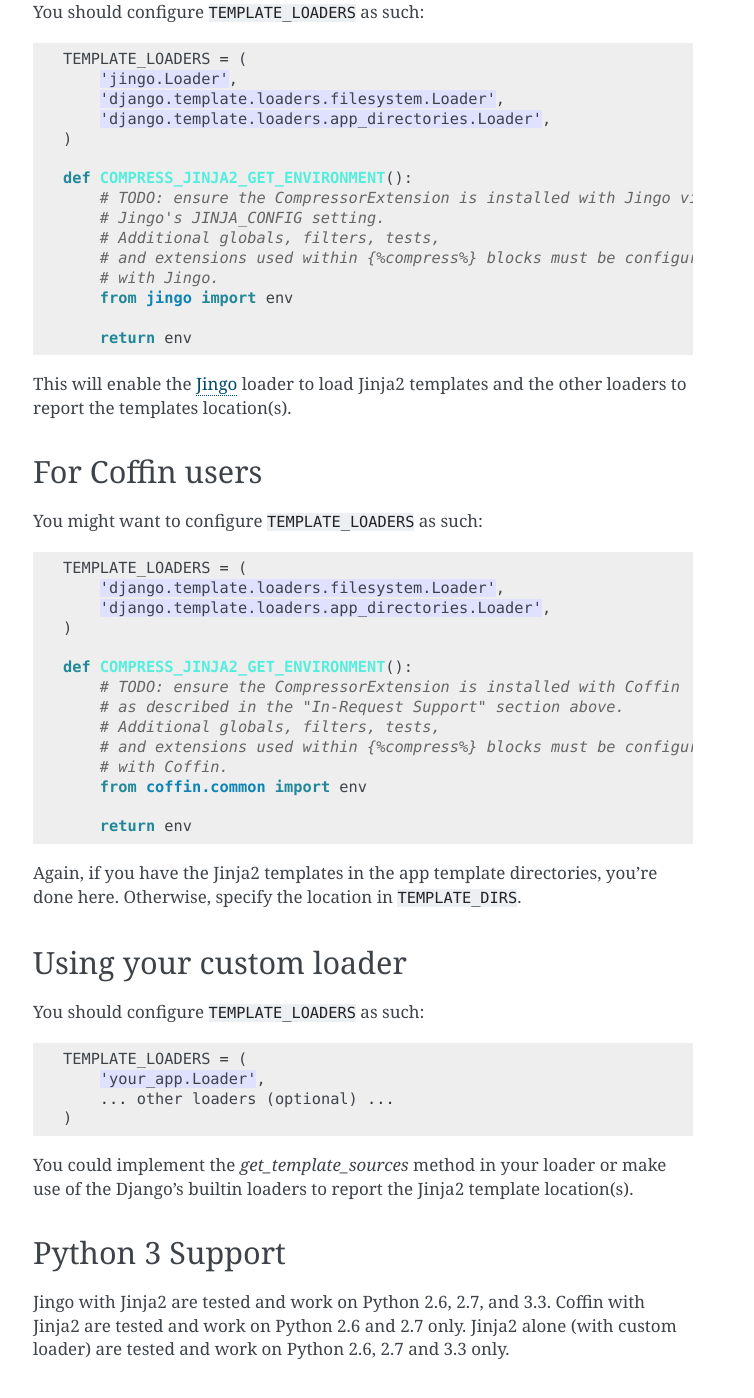
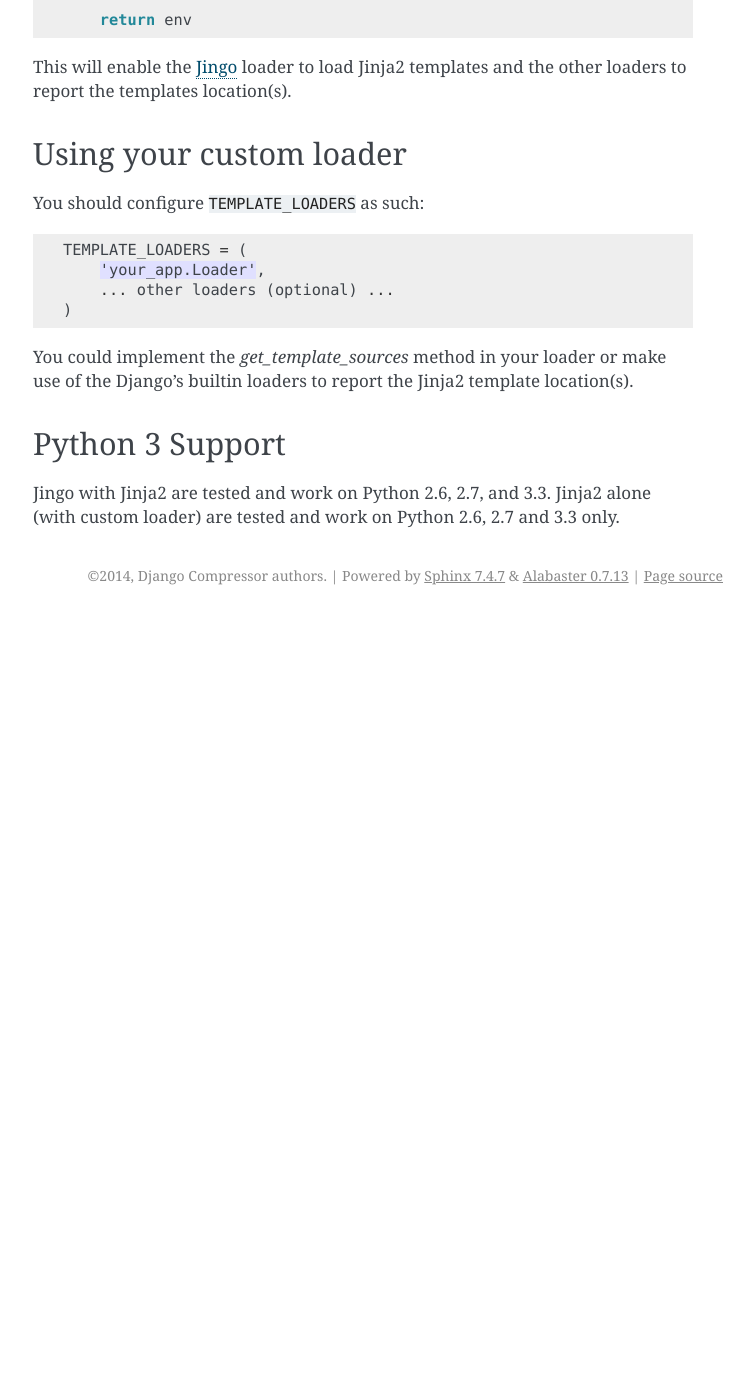
Before and after one commit to MichaelMatschiner/django-compressor, a Sphinx documentation site: the page built from docs/jinja2.txt, in a window 1280 px wide and 1400 px high, scrolled down 2619 px. Shown: the whole window, without its empty margins (387-1141 px from the left). Built offline with Sphinx 7.4.7, drawn with Linux system fonts in a browser that asks for light colours; after the commit the page ends 3234 px from its top, so only the background shows below that; some of the changed text lies outside the part shown.

Commit message:
Remove support for coffin

```diff
--- a/docs/jinja2.txt
+++ b/docs/jinja2.txt
@@ -23,19 +23,6 @@ From now on, you can use same code you'd normally use within Django templates::
         '{% endcompress %}',
     ]))
     template.render({'STATIC_URL': settings.STATIC_URL})
-
-For coffin users
-----------------
-
-Coffin_ makes it very easy to include additional Jinja2_ extensions as it
-only requires to add extension to ``JINJA2_EXTENSIONS`` at main settings
-module::
-
-    JINJA2_EXTENSIONS = [
-        'compressor.contrib.jinja2ext.CompressorExtension',
-    ]
-
-And that's it - our extension is loaded and ready to be used.
 
 
 Jinja2 Offline Compression Support
@@ -85,13 +72,10 @@ method, and is in the ``TEMPLATE_LOADERS`` setting.
 
 If you're using Jinja2, you're likely to have a Jinja2 template loader in the
 ``TEMPLATE_LOADERS`` setting, otherwise Django won't know how to load Jinja2
-templates. You could use Jingo_ or your own custom loader. Coffin_ works
-differently by providing a custom rendering method instead of a custom loader.
+templates. You could use Jingo_ or your own custom loader.
 
-Unfortunately, Jingo_ does not implement such a method in its loader;
-Coffin_ does not seem to have a template loader in the first place.
-Read on to understand how to make Compressor work nicely with Jingo_
-and Coffin_.
+Unfortunately, Jingo_ does not implement such a method in its loader,
+read on to understand how to make Compressor work nicely with Jingo_.
 
 By default, if you don't override the ``TEMPLATE_LOADERS`` setting,
 it will include the app directories loader that searches for templates under
@@ -127,28 +111,6 @@ You should configure ``TEMPLATE_LOADERS`` as such::
 This will enable the Jingo_ loader to load Jinja2 templates and the other
 loaders to report the templates location(s).
 
-For Coffin users
-----------------
-You might want to configure ``TEMPLATE_LOADERS`` as such::
-
-    TEMPLATE_LOADERS = (
-        'django.template.loaders.filesystem.Loader',
-        'django.template.loaders.app_directories.Loader',
-    )
-
-    def COMPRESS_JINJA2_GET_ENVIRONMENT():
-        # TODO: ensure the CompressorExtension is installed with Coffin
-        # as described in the "In-Request Support" section above.
-        # Additional globals, filters, tests,
-        # and extensions used within {%compress%} blocks must be configured
-        # with Coffin.
-        from coffin.common import env
-
-        return env
-
-Again, if you have the Jinja2 templates in the app template directories, you're
-done here. Otherwise, specify the location in ``TEMPLATE_DIRS``.
-
 Using your custom loader
 ------------------------
 You should configure ``TEMPLATE_LOADERS`` as such::
@@ -164,11 +126,9 @@ use of the Django's builtin loaders to report the Jinja2 template location(s).
 Python 3 Support
 ----------------
 Jingo with Jinja2 are tested and work on Python 2.6, 2.7, and 3.3.
-Coffin with Jinja2 are tested and work on Python 2.6 and 2.7 only.
 Jinja2 alone (with custom loader) are tested and work on Python 2.6, 2.7 and
 3.3 only.
 
 
 .. _Jinja2: http://jinja.pocoo.org/docs/
-.. _Coffin: http://pypi.python.org/pypi/Coffin
 .. _Jingo: https://jingo.readthedocs.org/en/latest/
```
Also changed, not shown: 4 other files.
